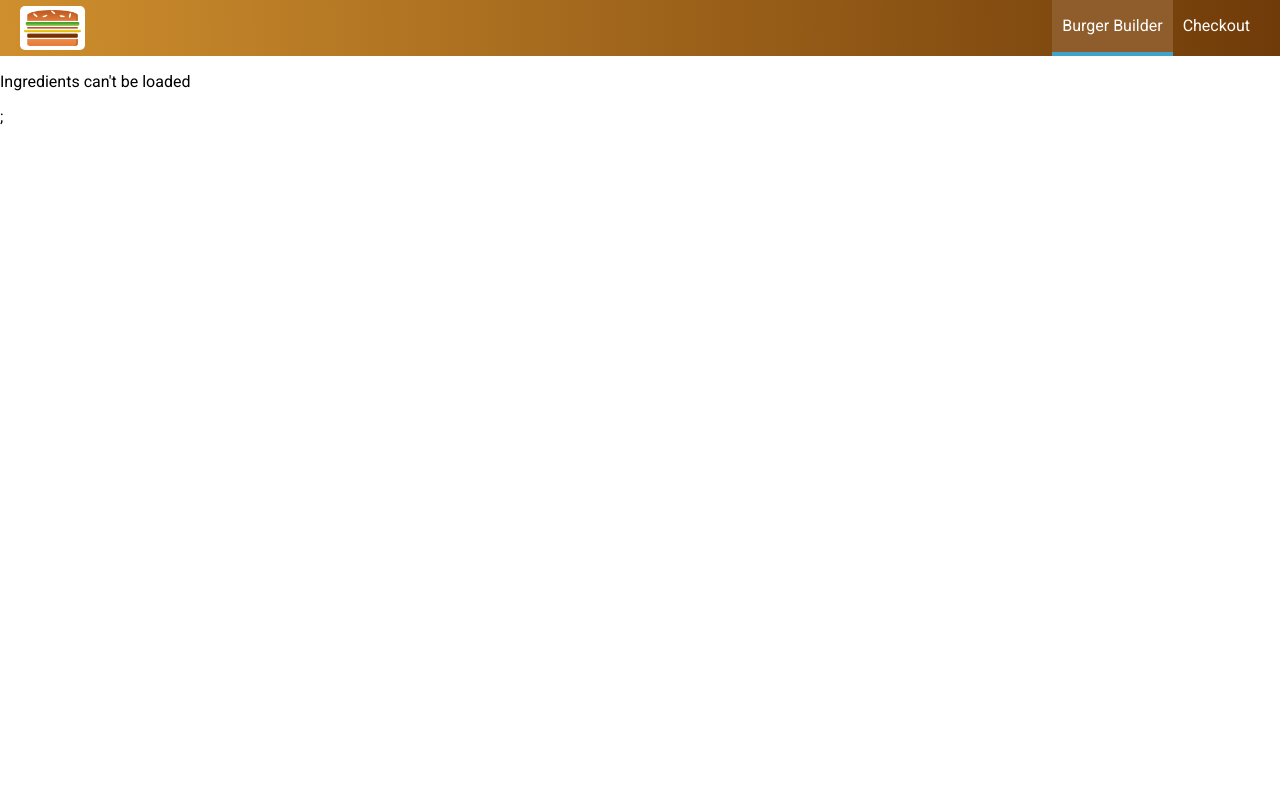
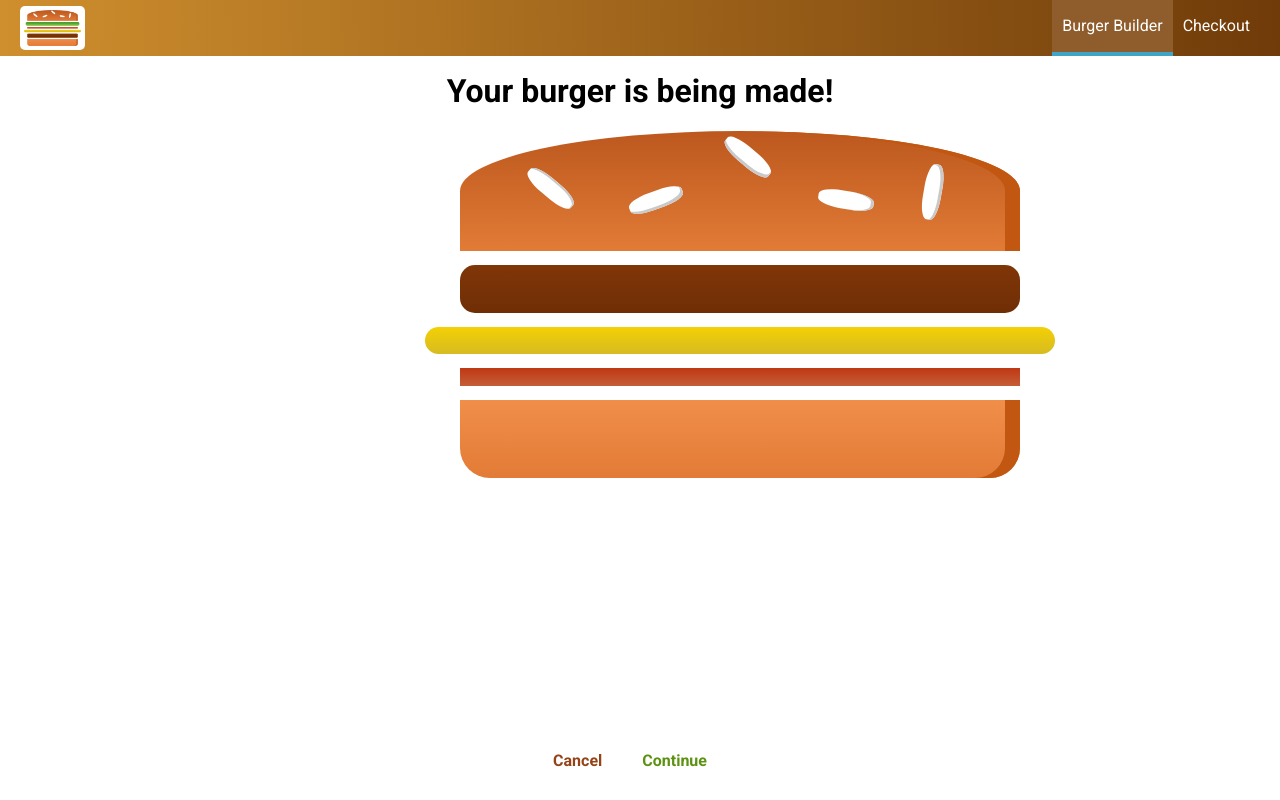
Before and after one commit to crazy-me-dev/react-burger, a React (Create React App) app: page /checkout in a window 1280 px wide. Built offline with nearby package versions, Linux system fonts and the light colour scheme; no server answers.

Commit message:
router and checkout page

```diff
--- a/package.json
+++ b/package.json
@@ -10,6 +10,7 @@
     "prop-types": "^15.7.2",
     "react": "^17.0.1",
     "react-dom": "^17.0.1",
+    "react-router-dom": "^5.2.0",
     "react-scripts": "4.0.3",
     "web-vitals": "^1.1.1"
   },
--- a/src/App.js
+++ b/src/App.js
@@ -1,12 +1,16 @@
 import React, { Component } from 'react';
+import { Route } from 'react-router-dom';
+
 import Layout from './containers/Layout/Layout';
 import BurgerBuilder from './containers/BurgerBuilder/BurgerBuilder';
+import Checkout from './containers/Checkout/Checkout';
 
 class App extends Component {
   render() {
     return (
       <Layout>
-        <BurgerBuilder />
+        <Route path='/checkout' component={Checkout} />
+        <Route exact path='/' component={BurgerBuilder} />
       </Layout>
     );
   }
--- /dev/null
+++ b/src/components/Order/CheckoutSummary/CheckoutSummary.js
@@ -0,0 +1,20 @@
+import React from 'react';
+
+import Burger from '../../Burger/Burger';
+import Button from '../../UI/Button/Button';
+import classes from './CheckoutSummary.module.css';
+
+const CheckoutSummary = props => {
+  return (
+    <div className={classes.CheckoutSummary}>
+      <h1>Your burger is being made!</h1>
+      <div style={{ width: '100%', margin: 'auto' }}>
+        <Burger ingredients={props.ingredients} />
+      </div>
+      <Button btnType='Danger'>Cancel</Button>
+      <Button btnType='Success'>Continue</Button>
+    </div>
+  );
+};
+
+export default CheckoutSummary;
--- /dev/null
+++ b/src/components/Order/CheckoutSummary/CheckoutSummary.module.css
@@ -0,0 +1,11 @@
+.CheckoutSummary {
+  text-align: center;
+  width: 80%;
+  margin: auto;
+}
+
+@media (min-width: 600px) {
+  .CheckoutSummary {
+    width: 500px;
+  }
+}
--- /dev/null
+++ b/src/containers/Checkout/Checkout.js
@@ -0,0 +1,24 @@
+import React, { Component } from 'react';
+
+import CheckoutSummary from '../../components/Order/CheckoutSummary/CheckoutSummary';
+
+class Checkout extends Component {
+  state = {
+    ingredients: {
+      salad: 1,
+      meat: 1,
+      cheese: 1,
+      bacon: 1
+    }
+  };
+
+  render() {
+    return (
+      <div>
+        <CheckoutSummary ingredients={this.state.ingredients} />
+      </div>
+    );
+  }
+}
+
+export default Checkout;
--- a/src/index.js
+++ b/src/index.js
@@ -3,11 +3,12 @@ import ReactDOM from 'react-dom';
 import './index.css';
 import App from './App';
 import reportWebVitals from './reportWebVitals';
+import { BrowserRouter as Router } from 'react-router-dom';
 
 ReactDOM.render(
-  <React.StrictMode>
+  <Router>
     <App />
-  </React.StrictMode>,
+  </Router>,
   document.getElementById('root')
 );
 
```
Also changed, not shown: src/components/Order/Order.js (added), 1 other file (tests, documents, lock files or other folders).
